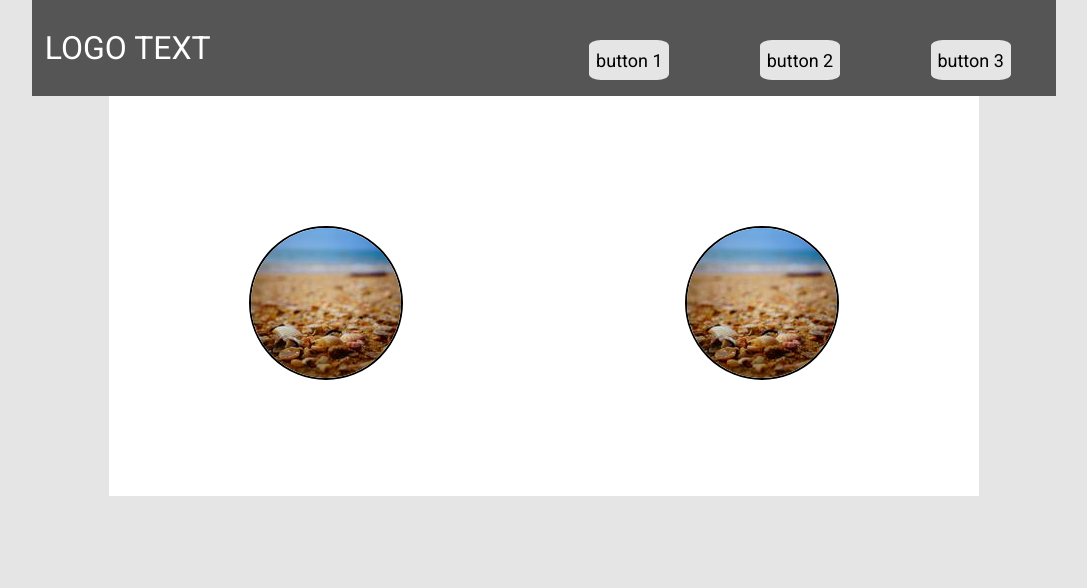
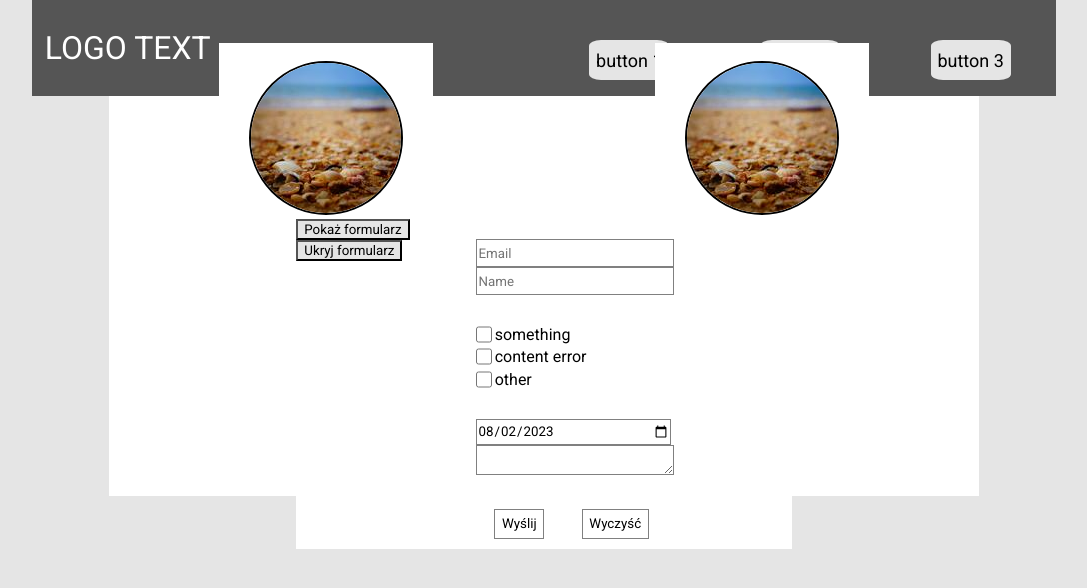
Before and after one commit to Wolchw/FRS-course, a Vue app: page / in a window 1280 px wide. Shown: the top 588 px of the page, without its empty margins (96-1183 px from the left). Built offline with nearby package versions, Linux system fonts and the light colour scheme.

Commit message:
feat: add form

```diff
--- a/src/App.vue
+++ b/src/App.vue
@@ -4,6 +4,7 @@ import ButtonItem from './components/ButtonItem.vue'
 import MainPhotoContent from './components/MainPhotoContent.vue'
 import HamburgerMenu from './components/HamburgerMenu.vue'
 import AdvertismentPhoto from './components/AdvertismentPhoto.vue'
+import PageForm from './components/PageForm.vue'
 import { ref, computed } from 'vue'
 
 const items = ref([{ title: 'button' }, { title: 'button' }, { title: 'button' }])
@@ -13,6 +14,12 @@ const responsiveDesktop = computed(() => userScreenWidth.value >= 1366)
 window.addEventListener('resize', () => {
   userScreenWidth.value = window.innerWidth
 })
+const showAdv = ref(true)
+const toggleForm = (id) => {
+  if (id === 1) {
+    showAdv.value = !showAdv.value
+  }
+}
 </script>
 
 <template>
@@ -22,7 +29,7 @@ window.addEventListener('resize', () => {
       <nav class="Nav">
         <ul class="Nav-list">
           <li v-for="(item, index) in items" class="list-element">
-            <ButtonItem :title="item.title" :id="index + 1"></ButtonItem>
+            <ButtonItem :title="item.title" :id="index + 1" @click="toggleForm(index + 1)" />
           </li>
         </ul>
       </nav>
@@ -31,9 +38,12 @@ window.addEventListener('resize', () => {
     <main class="App-main">
       <MainPhotoContent class="App-main-content" />
       <MainPhotoContent class="App-main-content" />
+      <div class="Form-form">
+        <PageForm />
+      </div>
     </main>
     <article class="something">
-      <AdvertismentPhoto class="Advertisment-content" v-show="responsiveDesktop" />
+      <AdvertismentPhoto class="Advertisment-content" v-if="showAdv && responsiveDesktop" />
     </article>
   </body>
 </template>
@@ -82,7 +92,16 @@ window.addEventListener('resize', () => {
 .Advertisment-content {
   z-index: 1;
   margin-top: 10%;
-  margin-left: -8%;
+  margin-left: -4%;
+  position: absolute;
+}
+.Form-form {
+  display: flex;
+  background-color: white;
+}
+.buttonBut {
+  background-color: aqua;
+  position: absolute;
 }
 @media only screen and (min-width: 1366px) {
   body {
--- /dev/null
+++ b/src/components/PageForm.vue
@@ -0,0 +1,134 @@
+<script setup>
+import { ref, computed, onMounted } from 'vue'
+const email = ref('')
+const name = ref('')
+const text = ref('')
+const checked = ref([])
+let showForm = ref(true)
+const currentDate = ref(null)
+
+onMounted(() => {
+  const today = new Date()
+  const day = String(today.getDate()).padStart(2, '0')
+  const month = String(today.getMonth() + 1).padStart(2, '0')
+  const year = today.getFullYear()
+
+  currentDate.value = `${year}-${month}-${day}`
+})
+const submitForm = () => {
+  const formData = {
+    email: email.value,
+    name: name.value,
+    checked: checked.value,
+    currentDate: currentDate.value,
+    text: text.value
+  }
+
+  console.log(JSON.stringify(formData))
+}
+const resetForm = () => {
+  email.value = ''
+  name.value = ''
+  checked.value = []
+  text.value = ''
+
+  const today = new Date()
+  const day = String(today.getDate()).padStart(2, '0')
+  const month = String(today.getMonth() + 1).padStart(2, '0')
+  const year = today.getFullYear()
+
+  currentDate.value = `${year}-${month}-${day}`
+}
+const userScreenWidth = ref(window.innerWidth)
+window.addEventListener('resize', () => {
+  userScreenWidth.value = window.innerWidth
+  if (userScreenWidth.value < 1366) {
+    showForm.value = false
+  } else {
+    showForm.value = true
+  }
+})
+</script>
+<template>
+  <div class="Buttons-container">
+    <button @click="showForm = true">Pokaż formularz</button>
+    <button @click="showForm = false">Ukryj formularz</button>
+  </div>
+  <br />
+  <div v-if="showForm" class="form">
+    <div class="data">
+      <input v-model="email" placeholder="Email" class="Basic-data" />
+      <br />
+      <input pattern="[A-Z]{1}*" v-model="name" placeholder="Name" class="Basic-data" />
+    </div>
+    <div class="data Data-checkbox">
+      <input type="checkbox" id="something" value="something" v-model="checked" />
+      <label for="something" class="Data-checkbox-label">something</label>
+      <input type="checkbox" id="content error" value="content error" v-model="checked" />
+      <label for="content error" class="Data-checkbox-label">content error</label>
+      <input type="checkbox" id="other" value="other" v-model="checked" />
+      <label for="other" class="Data-checkbox-label">other</label>
+    </div>
+    <div class="data">
+      <input type="date" v-model="currentDate" class="Data-date" />
+      <br />
+      <textarea v-model="text" maxlength="150" class="Data-date"></textarea>
+    </div>
+    <div class="data Data-button-down">
+      <button @click="submitForm" class="Button-down">Wyślij</button>
+      <button @click="resetForm" class="Button-down">Wyczyść</button>
+    </div>
+  </div>
+</template>
+<style scoped>
+.form {
+  display: flex;
+  height: fit-content;
+  background-color: white;
+  width: 100%;
+  margin-left: 5%;
+  align-items: baseline;
+  flex-direction: column;
+}
+.data {
+  margin-top: 10px;
+  padding: 10px;
+  width: 20vw;
+  background-color: white;
+}
+
+.Buttons-container {
+  background-color: white;
+}
+.Basic-data {
+  border: none;
+  height: 3vh;
+  border: gray thin solid;
+  background-color: white;
+  width: 15vw;
+}
+.Data-checkbox {
+  display: grid;
+  grid-template-columns: 1em auto;
+  gap: 0.2em;
+}
+.Data-checkbox-label {
+  background-color: white;
+}
+.Data-date {
+  background-color: white;
+  width: 15vw;
+  height: 3vh;
+  border: gray thin solid;
+}
+.Data-button-down {
+  width: 15vw;
+  display: flex;
+  justify-content: space-around;
+}
+.Button-down {
+  background-color: white;
+  border: gray thin solid;
+  padding: 0.5em;
+}
+</style>
```
